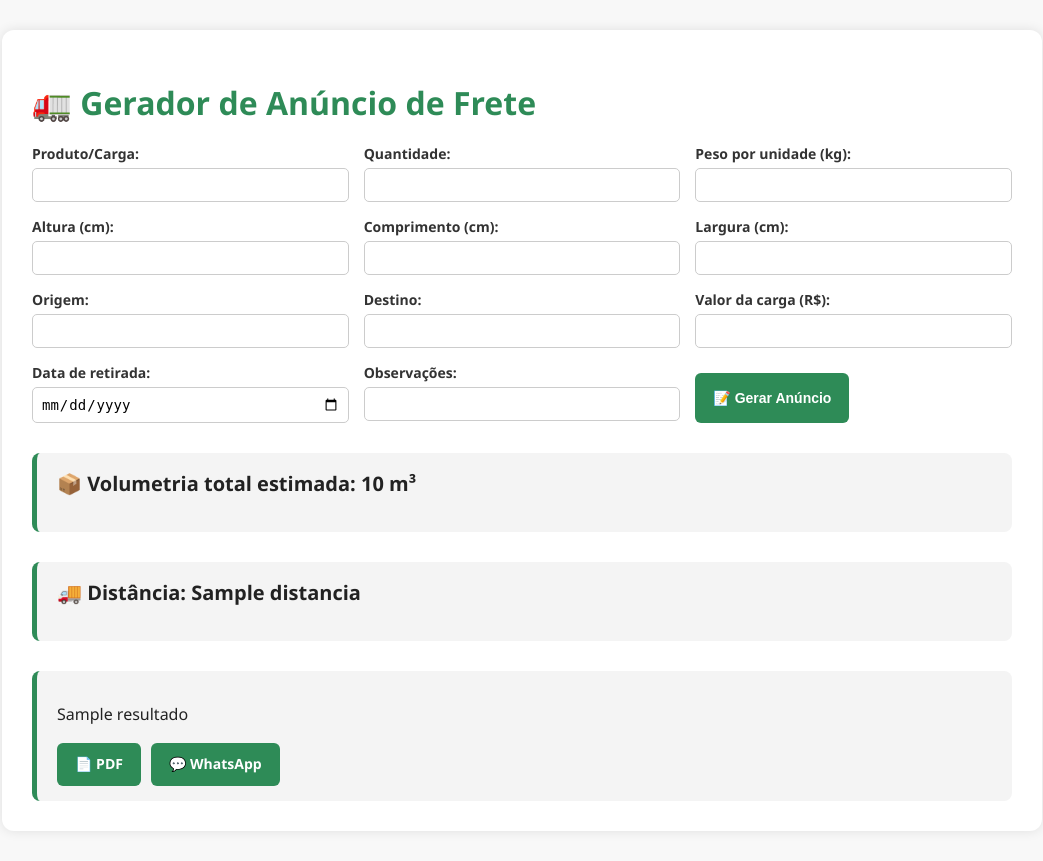
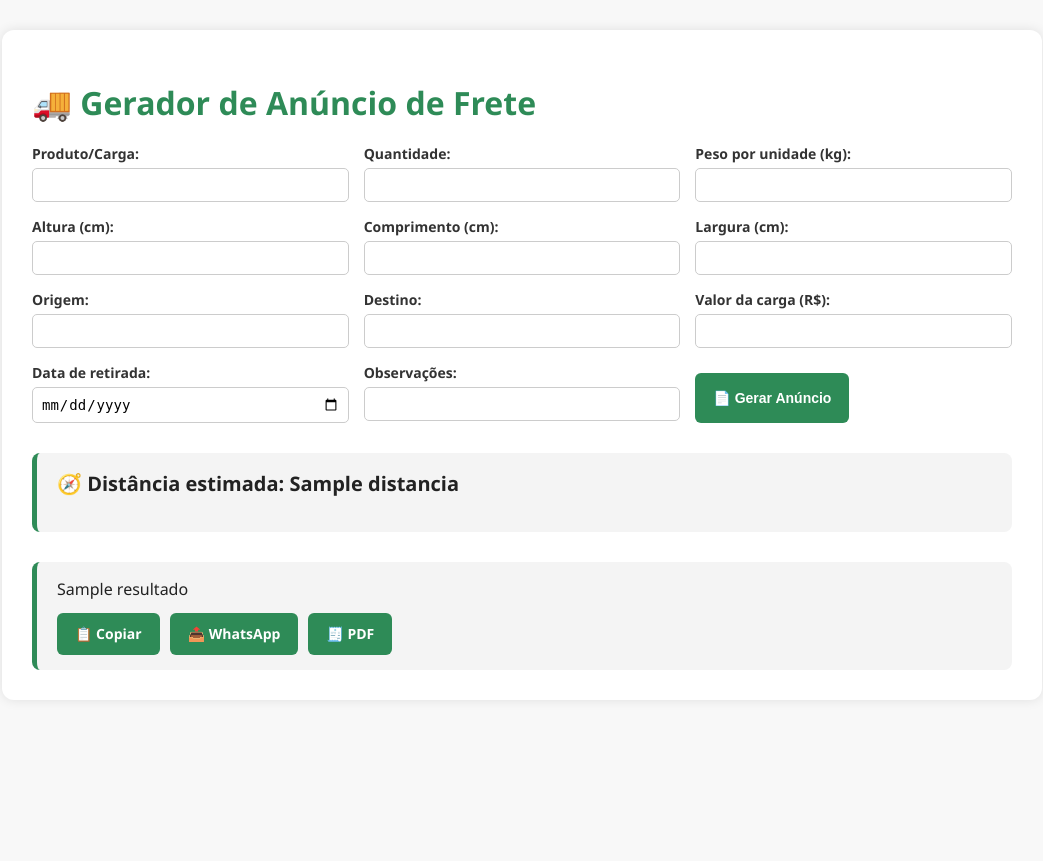
Before and after one commit to roberto36681250/simulador-de-frete, a FastAPI app: template templates/form.html in a window 1280 px wide. Shown: the whole page, without its empty margins (118-1161 px from the left). After the commit the page ends 670 px from the top, so only its background shows below. Run offline with FastAPI, Linux system fonts and the light colour scheme; the template is opened without the code that fills it: most values are stand-ins (such as "Sample title", 1, 10 or a date in 2020).

Commit message:
Update form.html

```diff
--- a/templates/form.html
+++ b/templates/form.html
@@ -7,47 +7,54 @@
 </head>
 <body>
 <div class="container">
-    <h1 class="title">🚛 Gerador de Anúncio de Frete</h1>
+    <h1 class="title">🚚 Gerador de Anúncio de Frete</h1>
 
     <form method="post" class="frete-form">
-        <label>Produto/Carga:<input type="text" name="produto"></label>
-        <label>Quantidade:<input type="number" name="quantidade"></label>
-        <label>Peso por unidade (kg):<input type="number" step="0.01" name="peso"></label>
-        <label>Altura (cm):<input type="number" step="0.1" name="altura"></label>
-        <label>Comprimento (cm):<input type="number" step="0.1" name="comprimento"></label>
-        <label>Largura (cm):<input type="number" step="0.1" name="largura"></label>
-        <label>Origem:<input type="text" name="origem"></label>
-        <label>Destino:<input type="text" name="destino"></label>
-        <label>Valor da carga (R$):<input type="text" name="valor_nf"></label>
-        <label>Data de retirada:<input type="date" name="data_retirada"></label>
+        <label>Produto/Carga:<input type="text" name="produto" required></label>
+        <label>Quantidade:<input type="number" name="quantidade" required></label>
+        <label>Peso por unidade (kg):<input type="number" step="0.01" name="peso" required></label>
+        <label>Altura (cm):<input type="number" step="0.1" name="altura" required></label>
+        <label>Comprimento (cm):<input type="number" step="0.1" name="comprimento" required></label>
+        <label>Largura (cm):<input type="number" step="0.1" name="largura" required></label>
+        <label>Origem:<input type="text" name="origem" required></label>
+        <label>Destino:<input type="text" name="destino" required></label>
+        <label>Valor da carga (R$):<input type="text" name="valor_nf" required></label>
+        <label>Data de retirada:<input type="date" name="data_retirada" required></label>
         <label>Observações:<input type="text" name="observacoes"></label>
 
         <div class="btn-group">
-            <button type="submit" class="btn">📝 Gerar Anúncio</button>
+            <button type="submit" class="btn">📄 Gerar Anúncio</button>
         </div>
     </form>
 
-    {% if volume_total %}
-        <div class="resultado">
-            <h2>📦 Volumetria total estimada: <strong>{{ volume_total }}</strong> m³</h2>
-        </div>
-    {% endif %}
-
     {% if distancia %}
-        <div class="resultado">
-            <h2>🚚 <strong>Distância:</strong> {{ distancia }}</h2>
-        </div>
+    <div class="resultado">
+        <h2>🧭 Distância estimada: {{ distancia }}</h2>
+    </div>
     {% endif %}
 
     {% if resultado %}
-        <div class="resultado">
-            <p>{{ resultado | safe }}</p>
-            <div class="btn-group">
-                <a href="#" onclick="window.print()" class="btn">📄 PDF</a>
-                <a href="{{ whatsapp_url }}" target="_blank" class="btn">💬 WhatsApp</a>
-            </div>
+    <div class="resultado">
+        <div class="bloco-anuncio">{{ resultado|safe }}</div>
+
+        <div class="btn-group">
+            <a href="#" class="btn" onclick="copiarTexto()">📋 Copiar</a>
+            <a href="https://wa.me/?text={{ resultado|replace('<br>', '\n')|urlencode }}" target="_blank" class="btn">📤 WhatsApp</a>
+            <a href="#" onclick="window.print()" class="btn">🧾 PDF</a>
         </div>
+    </div>
     {% endif %}
 </div>
+
+<script>
+function copiarTexto() {
+    const texto = document.querySelector('.bloco-anuncio').innerText;
+    navigator.clipboard.writeText(texto).then(() => {
+        alert('Texto copiado com sucesso!');
+    }).catch(() => {
+        alert('Erro ao copiar o texto.');
+    });
+}
+</script>
 </body>
 </html>
```
